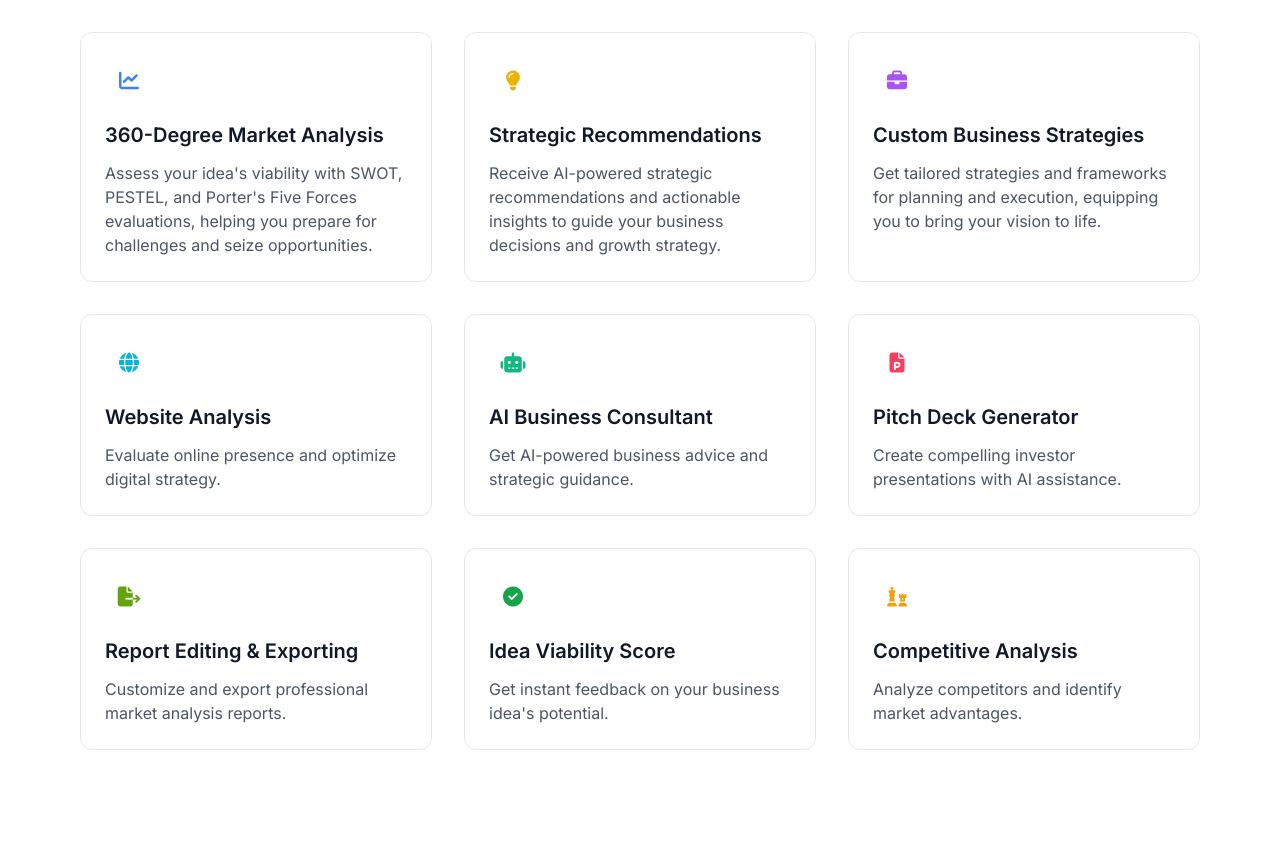
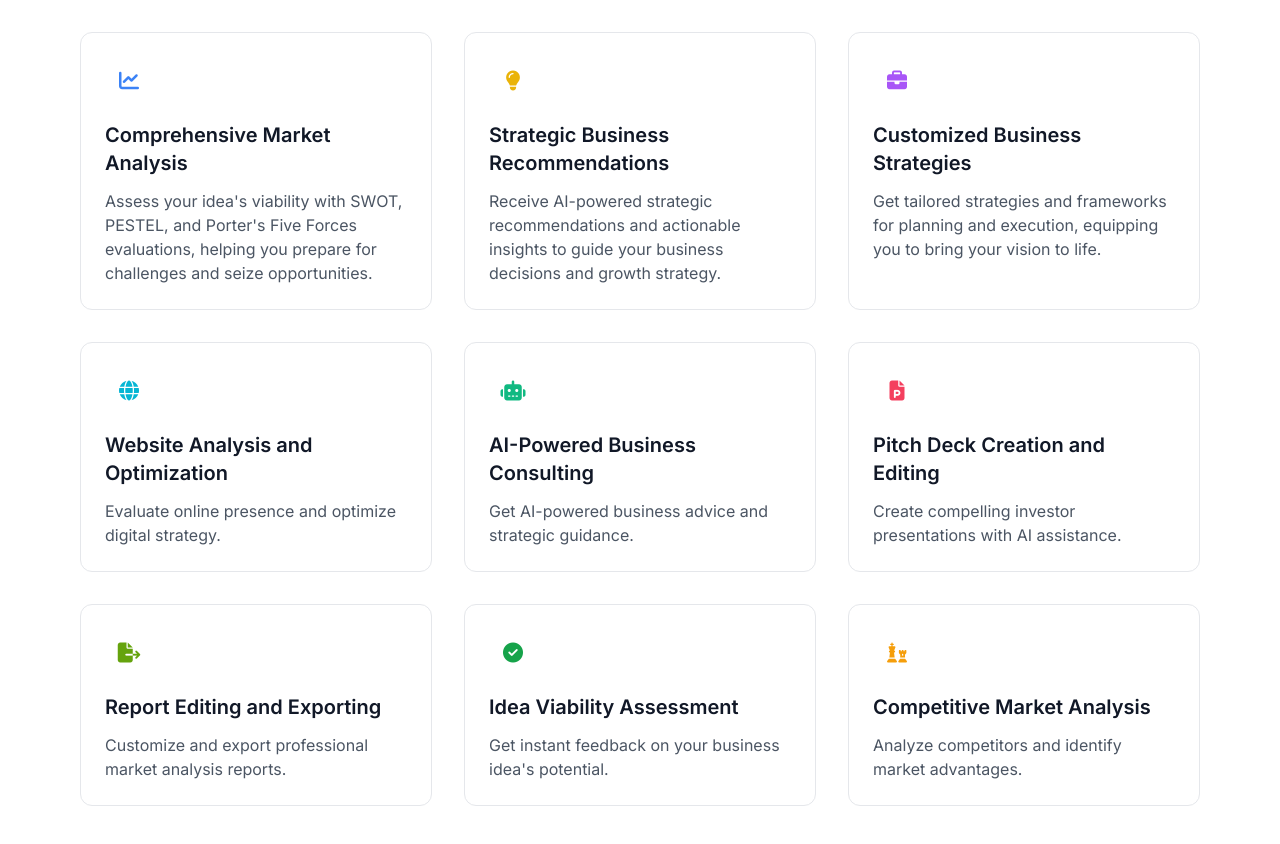
Before and after one commit to Souravsuvro/market-flick-landing, a React (Create React App) app: page / in a window 1280 px wide. Shown: the part 1860-2704 px from the top of the page. Built offline with nearby package versions, Linux system fonts and the light colour scheme.

Commit message:
Improve naming conventions and semantic clarity in Features component

```diff
--- a/src/components/Features.tsx
+++ b/src/components/Features.tsx
@@ -1,7 +1,7 @@
 import React from 'react';
 
 /**
- * Features component showcases key product capabilities and unique selling points.
+ * DetailedFeaturesSection showcases key product capabilities and unique selling points.
  *
  * Key Features:
  * - Grid layout of feature cards
@@ -10,7 +10,7 @@ import React from 'react';
  */
 const DetailedFeaturesSection: React.FC = () => {
   // Detailed feature list with comprehensive descriptions
-  const marketResearchFeatures: {
+  const marketResearchCapabilities: {
     icon: string;
     title: string;
     description: string;
@@ -18,55 +18,55 @@ const DetailedFeaturesSection: React.FC = () => {
   }[] = [
     {
       icon: 'fa-chart-line',
-      title: '360-Degree Market Analysis',
+      title: 'Comprehensive Market Analysis',
       description: 'Assess your idea\'s viability with SWOT, PESTEL, and Porter\'s Five Forces evaluations, helping you prepare for challenges and seize opportunities.',
       color: 'text-blue-500'
     },
     {
       icon: 'fa-lightbulb',
-      title: 'Strategic Recommendations',
+      title: 'Strategic Business Recommendations',
       description: 'Receive AI-powered strategic recommendations and actionable insights to guide your business decisions and growth strategy.',
       color: 'text-yellow-500'
     },
     {
       icon: 'fa-briefcase',
-      title: 'Custom Business Strategies',
+      title: 'Customized Business Strategies',
       description: 'Get tailored strategies and frameworks for planning and execution, equipping you to bring your vision to life.',
       color: 'text-purple-500'
     },
     {
       icon: 'fa-globe',
-      title: 'Website Analysis',
+      title: 'Website Analysis and Optimization',
       description: 'Evaluate online presence and optimize digital strategy.',
       color: 'text-cyan-500'
     },
     {
       icon: 'fa-robot',
-      title: 'AI Business Consultant',
+      title: 'AI-Powered Business Consulting',
       description: 'Get AI-powered business advice and strategic guidance.',
       color: 'text-emerald-500'
     },
     {
       icon: 'fa-file-powerpoint',
-      title: 'Pitch Deck Generator',
+      title: 'Pitch Deck Creation and Editing',
       description: 'Create compelling investor presentations with AI assistance.',
       color: 'text-rose-500'
     },
     {
       icon: 'fa-file-export',
-      title: 'Report Editing & Exporting',
+      title: 'Report Editing and Exporting',
       description: 'Customize and export professional market analysis reports.',
       color: 'text-lime-600'
     },
     {
       icon: 'fa-check-circle',
-      title: 'Idea Viability Score',
+      title: 'Idea Viability Assessment',
       description: 'Get instant feedback on your business idea\'s potential.',
       color: 'text-green-600'
     },
     {
       icon: 'fa-chess',
-      title: 'Competitive Analysis',
+      title: 'Competitive Market Analysis',
       description: 'Analyze competitors and identify market advantages.',
       color: 'text-amber-500'
     }
@@ -181,7 +181,7 @@ const DetailedFeaturesSection: React.FC = () => {
         {/* Section Header */}
         <div className="text-center mb-16">
           <h2 className="text-2xl font-bold mb-4">
-            Discover What's Possible with Market Flick AI
+            Unlock Your Business Potential with Market Flick AI
           </h2>
           <p className="text-lg text-gray-600 max-w-2xl mx-auto">
             Turn your business idea into reality with tools offering in-depth analysis,
@@ -191,13 +191,13 @@ const DetailedFeaturesSection: React.FC = () => {
 
         {/* Features Grid */}
         <div className="grid grid-cols-1 md:grid-cols-3 gap-8">
-          {marketResearchFeatures.map((feature, index) => (
+          {marketResearchCapabilities.map((capability, index) => (
             <FeatureCard
               key={index}
-              icon={feature.icon}
-              iconColor={feature.color}
-              title={feature.title}
-              description={feature.description}
+              icon={capability.icon}
+              iconColor={capability.color}
+              title={capability.title}
+              description={capability.description}
             />
           ))}
         </div>
```
